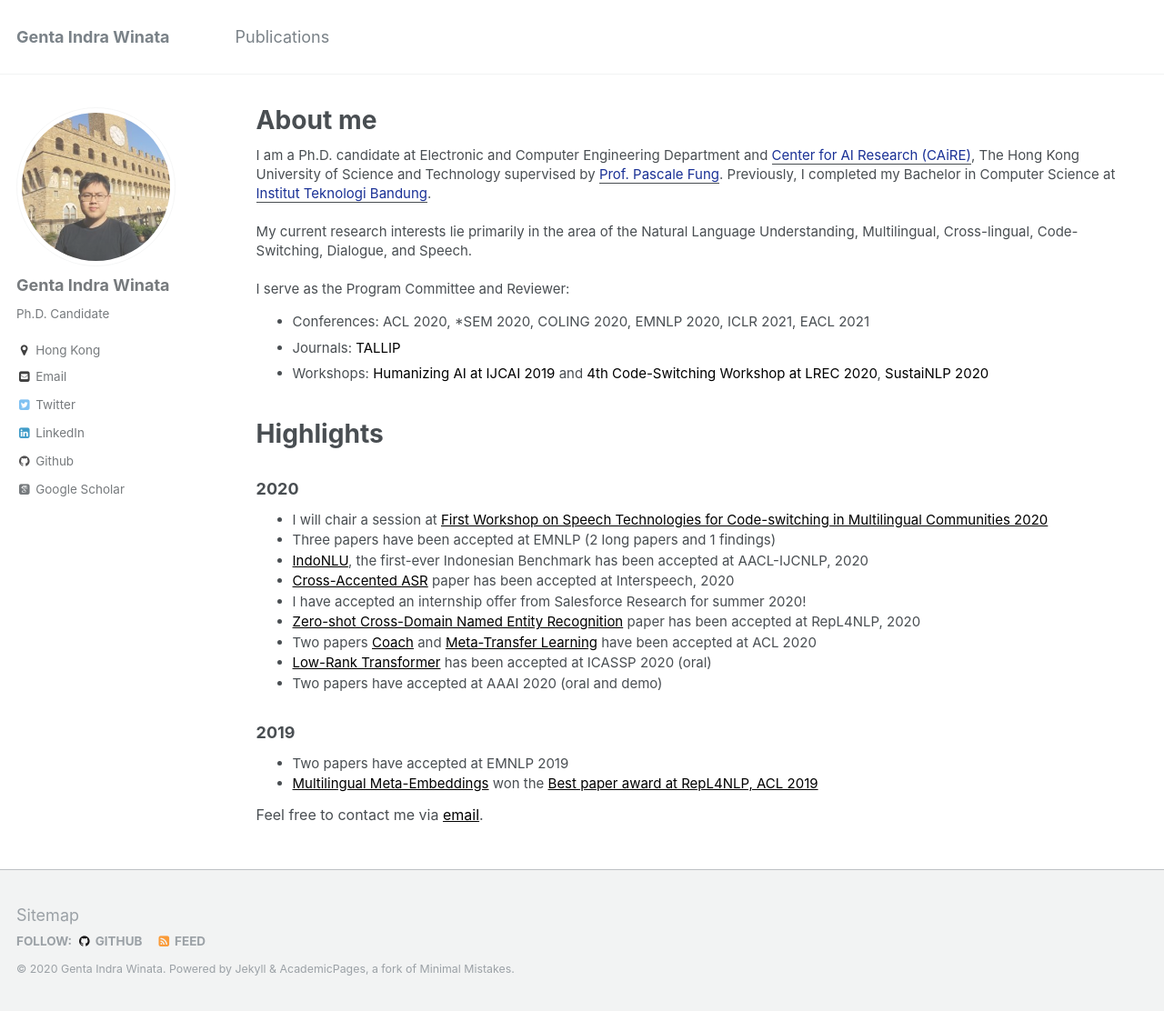
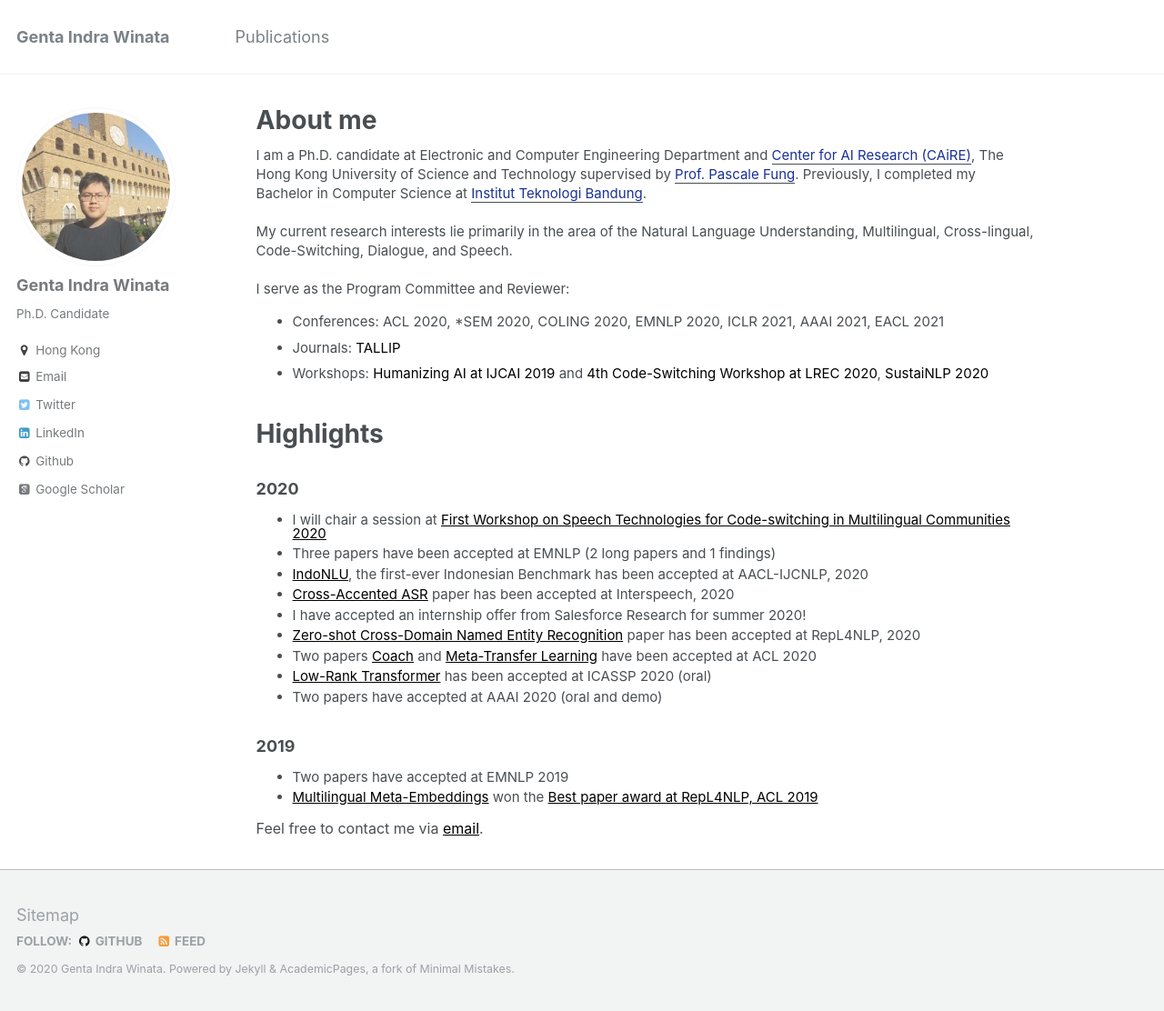
Before and after one commit to gentaiscool/gentaiscool.github.io, a Jekyll site: the page built from _pages/about.md, in a window 1280 px wide and 1112 px high. Shown: the whole window at 91% size. Built offline with Jekyll 4.4.1, drawn with Linux system fonts in a browser that asks for light colours; some web fonts are replaced.

Commit message:
update highlight

```diff
--- a/_layouts/about.html
+++ b/_layouts/about.html
@@ -17,7 +17,7 @@ layout: default
 <div id="main" role="main">
   {% include sidebar.html %}
 
-  <article class="page" itemscope itemtype="http://schema.org/CreativeWork" style="padding-right:10px">
+  <article class="page" itemscope itemtype="http://schema.org/CreativeWork" style="padding-right:10%">
     {% if page.title %}<meta itemprop="headline" content="{{ page.title | markdownify | strip_html | strip_newlines | escape_once }}">{% endif %}
     {% if page.excerpt %}<meta itemprop="description" content="{{ page.excerpt | markdownify | strip_html | strip_newlines | escape_once }}">{% endif %}
     {% if page.date %}<meta itemprop="datePublished" content="{{ page.date | date: "%B %d, %Y" }}">{% endif %}
@@ -66,7 +66,7 @@ layout: default
             <br/><br/>
             I serve as the Program Committee and Reviewer:
             <ul>
-              <li>Conferences: ACL 2020, *SEM 2020, COLING 2020, EMNLP 2020, ICLR 2021, EACL 2021</li>
+              <li>Conferences: ACL 2020, *SEM 2020, COLING 2020, EMNLP 2020, ICLR 2021, AAAI 2021, EACL 2021</li>
               <li>Journals: <a href="https://dl.acm.org/journal/tallip" style="color:#000000">TALLIP</a></li>
               <li>Workshops: <a href="https://www.humanizing-ai.com/program.html" style="color:#000000">Humanizing AI at IJCAI 2019</a> and <a href="https://cod1r.github.io/Code-Switching/" style="color:#000000">4th Code-Switching Workshop at LREC 2020</a>, <a href="https://sites.google.com/view/sustainlp2020" style="color:#000000">SustaiNLP 2020</a></li>
             </ul>
--- a/_sass/_variables.scss
+++ b/_sass/_variables.scss
@@ -6,7 +6,7 @@
    Typography
    ========================================================================== */
 
-$doc-font-size              : 16;
+$doc-font-size              : 14;
 
 /* paragraph indention */
 $paragraph-indent           : false; // true, false (default)
```
Also changed, not shown: Gemfile.lock, assets/fonts/OpenSans-Bold.ttf (added), assets/fonts/OpenSans-BoldItalic.ttf (added), assets/fonts/OpenSans-ExtraBold.ttf (added), assets/fonts/OpenSans-ExtraBoldItalic.ttf (added), assets/fonts/OpenSans-Italic.ttf (added), assets/fonts/OpenSans-Light.ttf (added), assets/fonts/OpenSans-LightItalic.ttf (added), assets/fonts/OpenSans-Regular.ttf (added), assets/fonts/OpenSans-SemiBold.ttf (added), assets/fonts/OpenSans-SemiBoldItalic.ttf (added), 4 other files.
